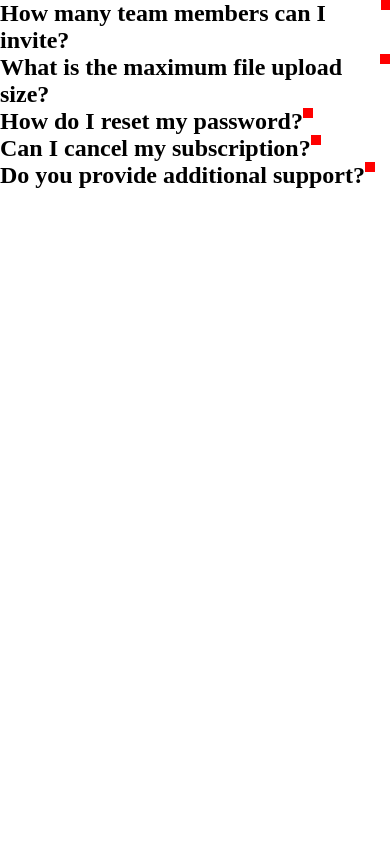
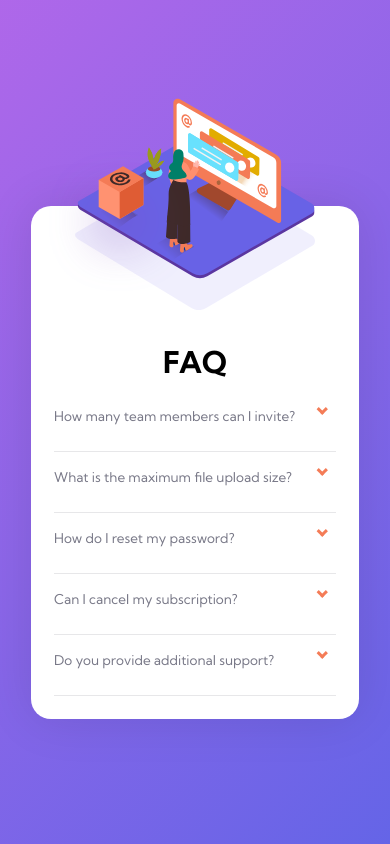
Before and after one commit to alxestevam/faq-accordion-fm, a plain HTML site: page index.html in a window 390 px wide. Drawn offline with Linux system fonts and the light colour scheme.

Commit message:
finish mobile layout

```diff
--- a/components/accordion.js
+++ b/components/accordion.js
@@ -21,17 +21,27 @@ function createAccordionItem(title, description) {
     itemTitle.classList.add('accordion-item-title')
     itemTitleContainer.appendChild(itemTitle)
 
-    const toggleButton = document.createElement('button')
+    const toggleButtonContainer = document.createElement('div')
+    toggleButtonContainer.classList.add('accordion-toggle-button-container')
+    itemTitleContainer.appendChild(toggleButtonContainer)
+
+    const toggleButton = document.createElement('div')
     toggleButton.classList.add('accordion-toggle-button')
-    itemTitleContainer.appendChild(toggleButton)
+    toggleButtonContainer.appendChild(toggleButton)
 
     const itemDescription = document.createElement('div')
     itemDescription.classList.add('accordion-item-description')
     container.appendChild(itemDescription)
 
-    toggleButton.addEventListener('click', () => {
+    itemTitleContainer.addEventListener('click', () => {
         itemDescription.classList.toggle('opened')
+        itemTitle.classList.toggle('opened')
+        toggleButton.classList.toggle('opened')
     })
+
+    const divider = document.createElement('div')
+    divider.classList.add('accordion-item-divider')
+    container.appendChild(divider)
 
     itemTitle.innerHTML = title;
     itemDescription.innerHTML = description;
--- a/index.html
+++ b/index.html
@@ -18,10 +18,23 @@
 </head>
 
 <body>
-
-  <div class="attribution" style="display: none;">
-    Challenge by <a href="https://www.frontendmentor.io?ref=challenge" target="_blank">Frontend Mentor</a>.
-    Coded by <a href="#">Your Name Here</a>.
+  <div class="container">
+    <div class="card-container">
+      <div class="card">
+        <img class="card-top-image" src="./images/illustration-woman-online-mobile.svg"
+          alt="illustration woman online mobile">
+        <img class="card-top-background-desktop" src="./images/bg-pattern-desktop.svg"
+          alt="card top background desktop">
+        <img class="card-top-background" src="./images/bg-pattern-mobile.svg" alt="card top background">
+        <div class="card-content" id="faq-card">
+          <span class="card-title">FAQ</span>
+        </div>
+      </div>
+      <div class="attribution" style="display: none;">
+        Challenge by <a href="https://www.frontendmentor.io?ref=challenge" target="_blank">Frontend Mentor</a>.
+        Coded by <a href="#">Your Name Here</a>.
+      </div>
+    </div>
   </div>
 </body>
 
--- a/index.js
+++ b/index.js
@@ -27,4 +27,6 @@ const accordionItems = [
 
 const accordion = createAccordion(accordionItems)
 
-document.body.appendChild(accordion)
+const faqCard = document.getElementById('faq-card')
+
+faqCard.appendChild(accordion)
--- a/styles.css
+++ b/styles.css
@@ -1,8 +1,80 @@
+@import url('https://fonts.googleapis.com/css2?family=Kumbh+Sans:wght@400;700&display=swap');
+
+:root {
+    --color-text-dark-blue: hsl(238, 29%, 16%);
+    --color-text-soft-red: hsl(14, 88%, 65%);
+    --color-text-dark-grey: hsl(237, 12%, 33%);
+    --color-text-grey: hsl(240, 6%, 50%);
+    --color-divider: hsl(240, 5%, 91%);
+    --color-bg-violet: hsl(273, 75%, 66%);
+    --color-bg-blue: hsl(240, 73%, 65%);
+}
+
 * {
     margin: 0;
     padding: 0;
     border: 0;
     box-sizing: border-box;
+}
+
+body {
+    background: linear-gradient(-45deg, var(--color-bg-blue), var(--color-bg-violet));
+    height: 100vh;
+    width: 100vw;
+    font-family: 'Kumbh Sans', sans-serif;
+}
+
+.container {
+    display: flex;
+    justify-content: center;
+    align-items: center;
+    padding-top: 80px;
+    height: 100%;
+}
+
+.card-container {
+    display: flex;
+    justify-content: center;
+    align-items: center;
+}
+
+.card {
+    position: relative;
+    display: flex;
+    justify-content: center;
+    align-items: center;
+    flex-direction: column;
+    background-color: white;
+    width: 328px;
+    border-radius: 20px;
+    box-shadow: 0 0 50px rgba(0, 0, 0, 0.1);
+    user-select: none;
+}
+
+.card-top-background-desktop {
+    display: none;
+}
+
+.card-top-image {
+    position: absolute;
+    top: 0;
+    transform: translate(-5%, -55%);
+}
+
+.card-content {
+    display: flex;
+    justify-content: center;
+    align-items: center;
+    flex-direction: column;
+    padding: 23px;
+}
+
+.card-title {
+    text-align: center;
+    font-weight: 700;
+    font-size: 30px;
+    margin-top: 10px;
+    margin-bottom: 10px;
 }
 
 .attribution {
@@ -14,36 +86,84 @@
     color: hsl(228, 45%, 44%);
 }
 
-ul {
-
-}
-
 li {
     list-style: none;
 }
 
 .accordion-item {
-
+    color: var(--color-text-grey);
+    font-size: 9px;
 }
 
 .accordion-item-title-container {
     display: flex;
+    justify-content: space-between;
+    align-items: center;
+    margin-top: 10px;
+}
+
+.accordion-item-title-container:hover {
+    color: var(--color-text-soft-red);
+    cursor: pointer;
+}
+
+.accordion-toggle-button-container {
+    position: relative;
+    background-color: transparent;
+    height: 30px;
+    width: 30px;
+    cursor: pointer;
 }
 
 .accordion-toggle-button {
-    height: 10px;
-    width: 10px;
-    background-color: red;
+    position: absolute;
+    top: 25%;
+    left: 50%;
+    height: 7.85px;
+    width: 7.85px;
+    background-color: transparent;
+    border: 3px solid var(--color-text-soft-red);
+    border-top: transparent;
+    border-right: transparent;
+    transform: rotate(-45deg) translateY(-50%);
+    transition: transform 0.3s;
+}
+
+.accordion-item-divider {
+    border-bottom: 1px solid var(--color-divider);
+    margin-top: 10px;
+}
+
+.accordion-toggle-button:focus {
+    outline: 0;
+}
+
+.accordion-toggle-button.opened {
+    transform: rotate(135deg) translate(50%, 0%);
 }
 
 .accordion-item-title {
+    font-weight: 400;
+}
 
+.accordion-item-title.opened {
+    font-weight: 700;
+    color: var(--color-text-dark-grey)
 }
 
 .accordion-item-description {
-    display: none;
+    max-height: 0px;
+    opacity: 0;
+    margin-top: 10px;
+    margin-bottom: 10px;
+    margin-right: 30px;
+    font-size: 12px;
+    line-height: 20px;
+    transition: max-height 0.3s, opacity 0.3s;
 }
 
 .accordion-item-description.opened {
     display: block;
+    opacity: 100%;
+    max-height: 500px;
 }
```
